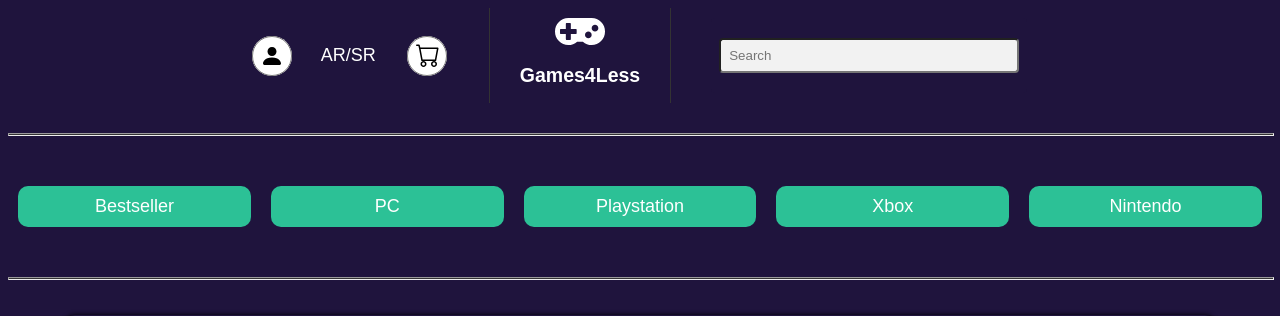
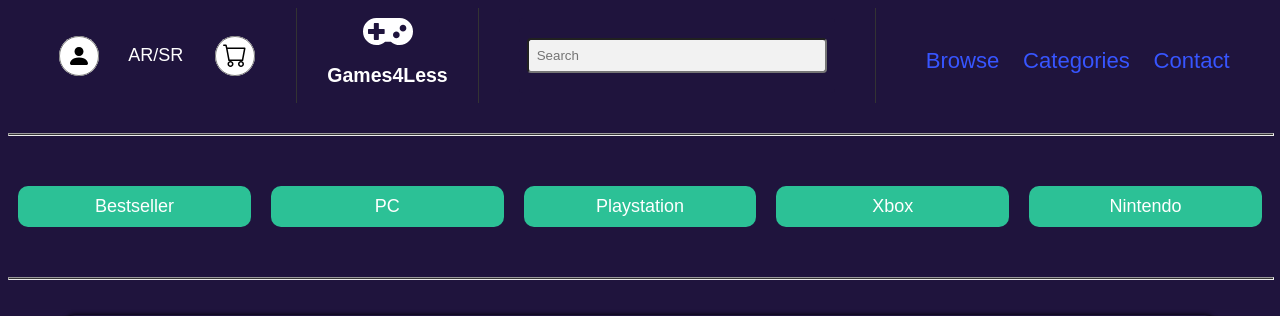
Before and after one commit to HMattar7/Web-Base-Systems-Project, a PHP site: page /home.html in a window 1280 px wide. Shown: the top 316 px of the page. Run offline with PHP 8.4, Linux system fonts and the light colour scheme; grey boxes labelled with a size stand in for pictures from a placeholder-image service; some libraries are stand-ins or nearby versions.

Commit message:
home changes

```diff
--- a/Html/Browse products.html
+++ b/Html/Browse products.html
@@ -33,7 +33,7 @@
 
             </section>
         <div class="vertical-divider"></div>
-        <a href="homepage.htm" style="text-decoration: none;" class="site-logo">
+        <a href="home.html" style="text-decoration: none;" class="site-logo">
             <img src="images/Logo.svg" alt="Logo">
             <h1 class="text">Games4Less</h1>
 
--- a/Html/Home-Page-styles.css
+++ b/Html/Home-Page-styles.css
@@ -16,11 +16,13 @@
     background-color: #1F143D;
   }
 
+
   .flex-container-column {
     display: flex;
     flex-direction: column;
     align-items: center;
     justify-content: center;
+
   }
 
   .flex-container-space-between {
@@ -347,7 +349,7 @@
     padding: 25px;
     box-shadow: 0 0px 5px #000000;
     border-radius: 10px;
-    margin: 5px;
+    margin: 40px;
     transition: 0.6s ease;
   }
 
@@ -430,3 +432,20 @@
     background-color: rgb(16, 0, 160);
     transform: scale(1.08);
 }
+
+.navigation a{
+  display: inline-block;
+  text-decoration: none;
+  color: rgb(55, 85, 255);
+  font-size: 1.7em;
+  font-weight: 500;
+  padding-left: 20px;
+  margin-top: 40px;
+  margin-bottom: 10px;
+  transition: 0.6s ease;
+}
+
+.navigation a:hover{
+  color: rgb(255, 255, 255);
+  transform: scale(1.08);
+}
--- a/Html/home.html
+++ b/Html/home.html
@@ -8,6 +8,7 @@
     <link rel="icon" type="image/x-icon" href="images/Logo.svg">
     <link rel="stylesheet" href="Home-Page-styles.css">
 </head>
+
 
 
 <header class="default header">
@@ -33,10 +34,9 @@
 
         </section>
     <div class="vertical-divider"></div>
-    <a href="homepage.htm" style="text-decoration: none;" class="site-logo">
+    <a href="home.html" style="text-decoration: none;" class="site-logo">
         <img src="images/Logo.svg" alt="Logo">
         <h1 class="text">Games4Less</h1>
-
     </a>
     <div class="vertical-divider"></div>
     <section class="search-bar header-icons">
@@ -44,6 +44,13 @@
             <input class="search-bar" type="search" placeholder="Search" autocomplete="on">
         </form>
     </section>
+    <div class="vertical-divider"></div>
+    <nav class="navigation">
+        <a href="Browse products.html">Browse</a>
+        <a href="#Categories">Categories</a>
+        <a href="#footer">Contact</a>
+        </nav>
+
     </section>
 </header>
 
@@ -171,7 +178,7 @@
         </section>
     </section>
 
-    <hr class="horizontal-divider">
+    <hr class="horizontal-divider" id="Categories">
 
     <section class="default flex-container-row text">
 
@@ -218,8 +225,8 @@
 
 <hr class="horizontal-divider">
 
-<footer class="default flex-container-space-between text">
-    <section class="footer">
+<footer class="default flex-container-space-between text" style="margin: 20px; margin-bottom: 30px;">
+    <section class="footer" id="footer">
         <a class="text text-center" href="placholder">About us</a>
         <a class="text text-center" href="placholder">User Terms & Condition</a>
         <a class="text text-center" href="placholder">Support</a>
```
